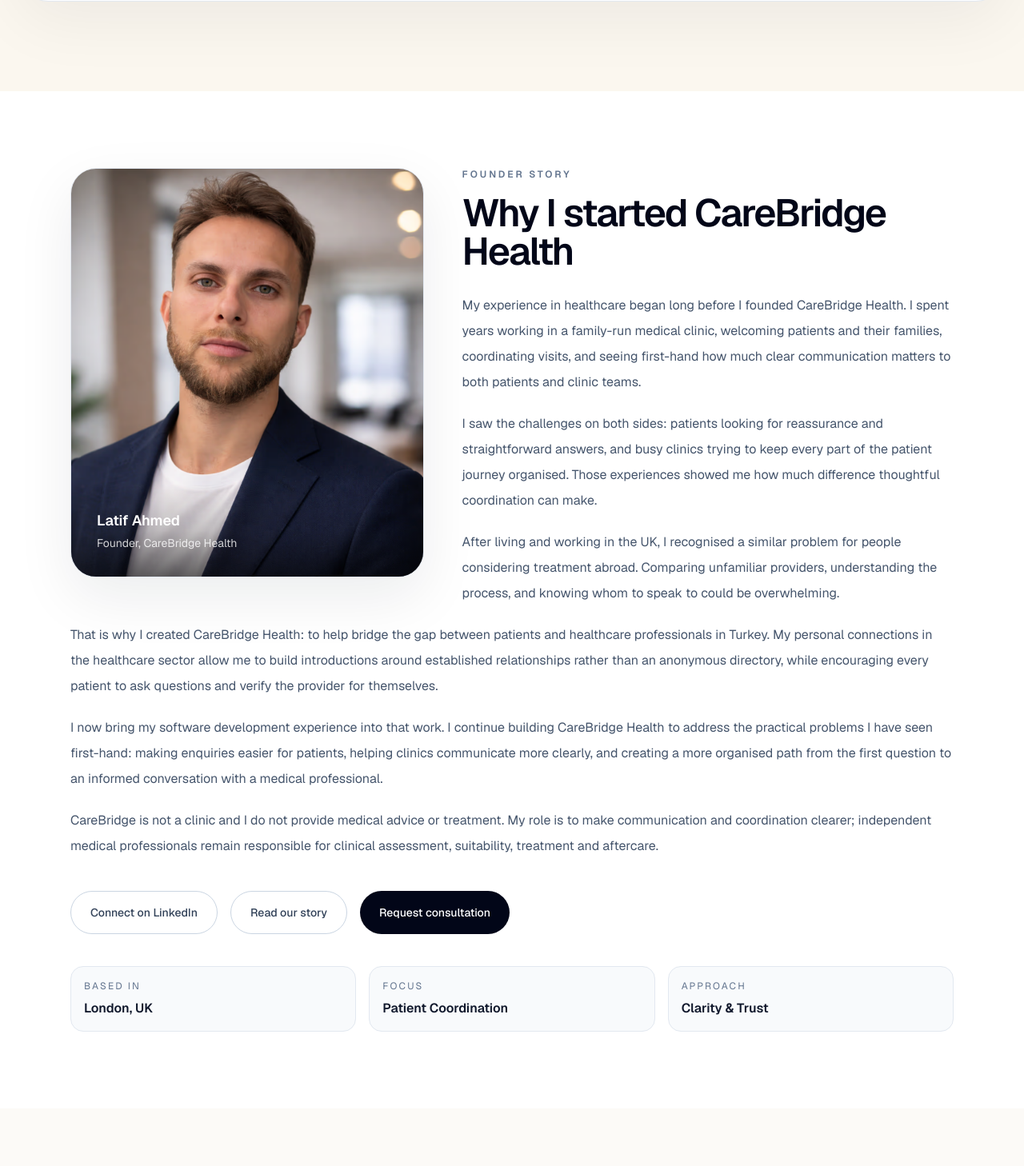
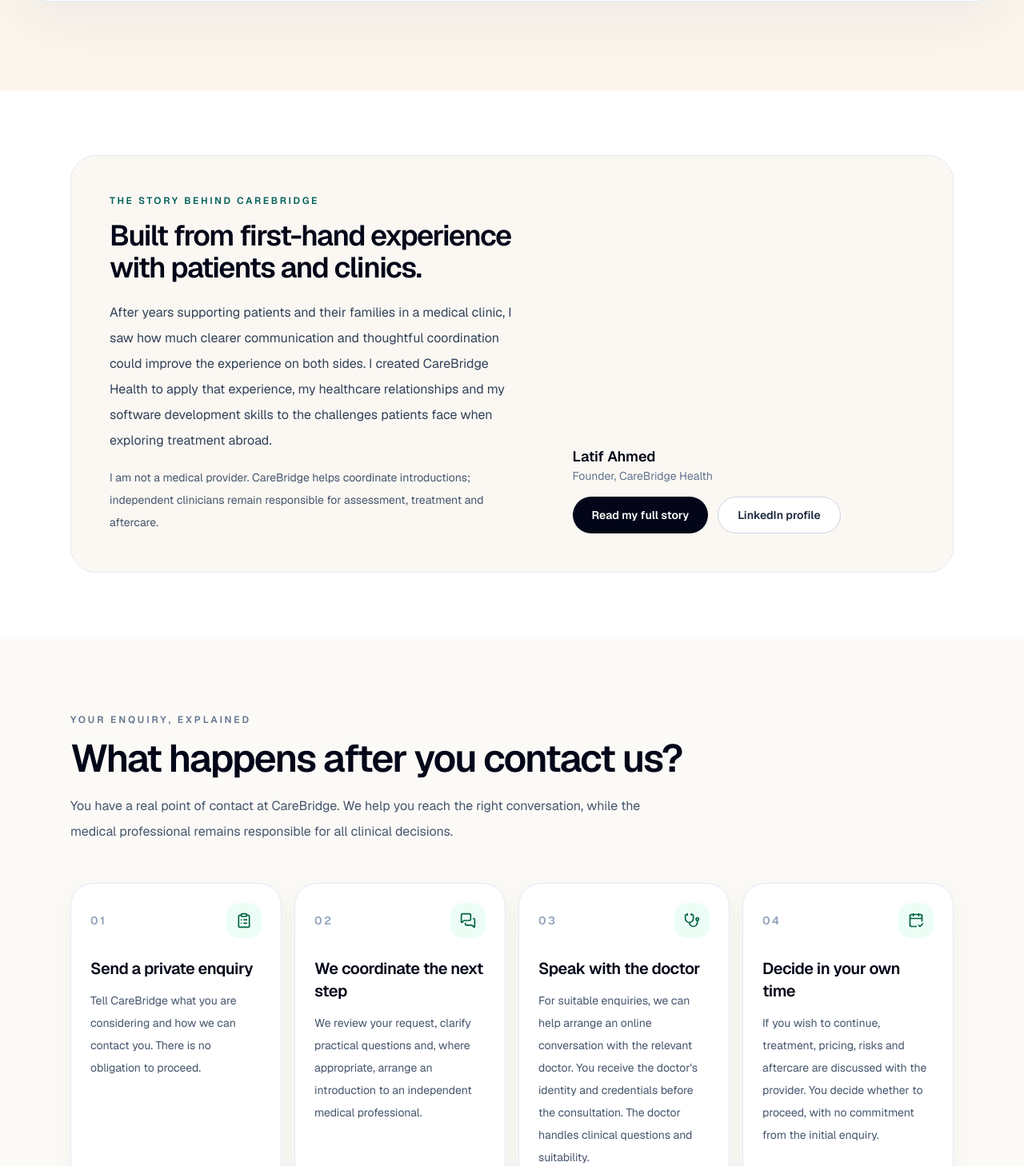
Before and after one commit to LyatifAhmed/carebridgehealth, a Next.js app: page / in a window 1280 px wide. Shown: the part 3912-5370 px from the top of the page at 80% size. Built offline with nearby package versions, Linux system fonts and the light colour scheme.

Commit message:
Avoid duplicate founder portrait on homepage and link to detailed About story

```diff
--- a/app/components/FounderSection.tsx
+++ b/app/components/FounderSection.tsx
@@ -1,148 +1,38 @@
-import Image from "next/image";
 import Link from "next/link";
 
 export default function FounderSection() {
   return (
-    <section className="bg-white py-20 md:py-24">
+    <section className="bg-white py-16 md:py-20" aria-labelledby="founder-story-title">
       <div className="mx-auto max-w-6xl px-6">
-        <article className="flow-root">
-          <figure className="relative mb-9 overflow-hidden rounded-[32px] border border-slate-200 bg-white shadow-[0_25px_70px_rgba(15,23,42,0.08)] lg:float-left lg:mb-7 lg:mr-12 lg:w-[40%]">
-            <div className="relative h-[430px] w-full sm:h-[490px] lg:h-[510px]">
-              <Image
-                src="/lyatif-ahmed-founder-carebridgehealth-istanbul.avif"
-                alt="Latif Ahmed, Founder of CareBridge Health"
-                fill
-                sizes="(max-width: 1023px) 100vw, 40vw"
-                className="object-cover object-[center_10%]"
-              />
-
-              <div className="absolute inset-x-0 bottom-0 bg-gradient-to-t from-black/60 via-black/20 to-transparent p-8">
-                <p className="text-lg font-semibold text-white">
-                  Latif Ahmed
-                </p>
-
-                <p className="mt-1 text-sm text-white/80">
-                  Founder, CareBridge Health
-                </p>
-              </div>
-            </div>
-          </figure>
-
+        <div className="grid gap-8 rounded-[32px] border border-slate-200 bg-[#fbf8f3] p-7 md:grid-cols-[1.1fr_0.9fr] md:items-end md:gap-14 md:p-12">
           <div>
-            <p className="text-xs font-semibold uppercase tracking-[0.24em] text-slate-500">
-              Founder story
+            <p className="text-xs font-semibold uppercase tracking-[0.22em] text-teal-800">
+              The story behind CareBridge
             </p>
-
-            <h2 className="mt-4 text-4xl font-semibold tracking-[-0.04em] text-slate-950 md:text-5xl">
-              Why I started CareBridge Health
+            <h2 id="founder-story-title" className="mt-4 text-3xl font-semibold tracking-[-0.04em] text-slate-950 md:text-4xl">
+              Built from first-hand experience with patients and clinics.
             </h2>
-
-            <div className="mt-7 space-y-5 text-base leading-8 text-slate-600">
-              <p>
-                My experience in healthcare began long before I founded
-                CareBridge Health. I spent years working in a family-run
-                medical clinic, welcoming patients and their families,
-                coordinating visits, and seeing first-hand how much clear
-                communication matters to both patients and clinic teams.
-              </p>
-
-              <p>
-                I saw the challenges on both sides: patients looking for
-                reassurance and straightforward answers, and busy clinics
-                trying to keep every part of the patient journey organised.
-                Those experiences showed me how much difference thoughtful
-                coordination can make.
-              </p>
-
-              <p>
-                After living and working in the UK, I recognised a similar
-                problem for people considering treatment abroad. Comparing
-                unfamiliar providers, understanding the process, and knowing
-                whom to speak to could be overwhelming.
-              </p>
-
-              <p>
-                That is why I created CareBridge Health: to help bridge the
-                gap between patients and healthcare professionals in Turkey.
-                My personal connections in the healthcare sector allow me to
-                build introductions around established relationships rather
-                than an anonymous directory, while encouraging every patient
-                to ask questions and verify the provider for themselves.
-              </p>
-
-              <p>
-                I now bring my software development experience into that work.
-                I continue building CareBridge Health to address the practical
-                problems I have seen first-hand: making enquiries easier for
-                patients, helping clinics communicate more clearly, and
-                creating a more organised path from the first question to
-                an informed conversation with a medical professional.
-              </p>
-
-              <p>
-                CareBridge is not a clinic and I do not provide medical
-                advice or treatment. My role is to make communication and
-                coordination clearer; independent medical professionals
-                remain responsible for clinical assessment, suitability,
-                treatment and aftercare.
-              </p>
-            </div>
-
-            <div className="clear-both mt-10 flex flex-wrap gap-4">
-              <a
-                href="https://www.linkedin.com/in/lyatif-ahmed-redzheb/"
-                target="_blank"
-                rel="noopener noreferrer"
-                className="inline-flex items-center rounded-full border border-slate-300 bg-white px-6 py-4 text-sm font-medium text-slate-700 transition hover:border-slate-400 hover:text-slate-950"
-              >
-                Connect on LinkedIn
+            <p className="mt-5 text-base leading-8 text-slate-700">
+              After years supporting patients and their families in a medical clinic, I saw how much clearer communication and thoughtful coordination could improve the experience on both sides. I created CareBridge Health to apply that experience, my healthcare relationships and my software development skills to the challenges patients face when exploring treatment abroad.
+            </p>
+            <p className="mt-4 text-sm leading-7 text-slate-600">
+              I am not a medical provider. CareBridge helps coordinate introductions; independent clinicians remain responsible for assessment, treatment and aftercare.
+            </p>
+          </div>
+          <div className="flex flex-col gap-4">
+            <p className="text-lg font-semibold text-slate-950">
+              Latif Ahmed <span className="block text-sm font-normal text-slate-500">Founder, CareBridge Health</span>
+            </p>
+            <div className="flex flex-wrap gap-3">
+              <Link href="/about" className="inline-flex items-center justify-center rounded-full bg-slate-950 px-6 py-3 text-sm font-semibold text-white transition hover:bg-slate-800">
+                Read my full story
+              </Link>
+              <a href="https://www.linkedin.com/in/lyatif-ahmed-redzheb/" target="_blank" rel="noopener noreferrer" className="inline-flex items-center justify-center rounded-full border border-slate-300 bg-white px-6 py-3 text-sm font-semibold text-slate-800 transition hover:border-teal-600">
+                LinkedIn profile
               </a>
-
-              <Link
-                href="/about"
-                className="inline-flex items-center rounded-full border border-slate-300 bg-white px-6 py-4 text-sm font-medium text-slate-700 transition hover:border-slate-400 hover:text-slate-950"
-              >
-                Read our story
-              </Link>
-
-              <Link
-                href="/#form"
-                className="inline-flex items-center rounded-full bg-slate-950 px-6 py-4 text-sm font-medium text-white transition hover:bg-slate-800"
-              >
-                Request consultation
-              </Link>
-            </div>
-
-            <div className="mt-10 grid gap-4 sm:grid-cols-3">
-              <div className="rounded-2xl border border-slate-200 bg-slate-50 p-4">
-                <p className="text-xs uppercase tracking-[0.18em] text-slate-500">
-                  Based in
-                </p>
-                <p className="mt-2 font-semibold text-slate-900">
-                  London, UK
-                </p>
-              </div>
-
-              <div className="rounded-2xl border border-slate-200 bg-slate-50 p-4">
-                <p className="text-xs uppercase tracking-[0.18em] text-slate-500">
-                  Focus
-                </p>
-                <p className="mt-2 font-semibold text-slate-900">
-                  Patient Coordination
-                </p>
-              </div>
-
-              <div className="rounded-2xl border border-slate-200 bg-slate-50 p-4">
-                <p className="text-xs uppercase tracking-[0.18em] text-slate-500">
-                  Approach
-                </p>
-                <p className="mt-2 font-semibold text-slate-900">
-                  Clarity & Trust
-                </p>
-              </div>
             </div>
           </div>
-        </article>
+        </div>
       </div>
     </section>
   );
```
